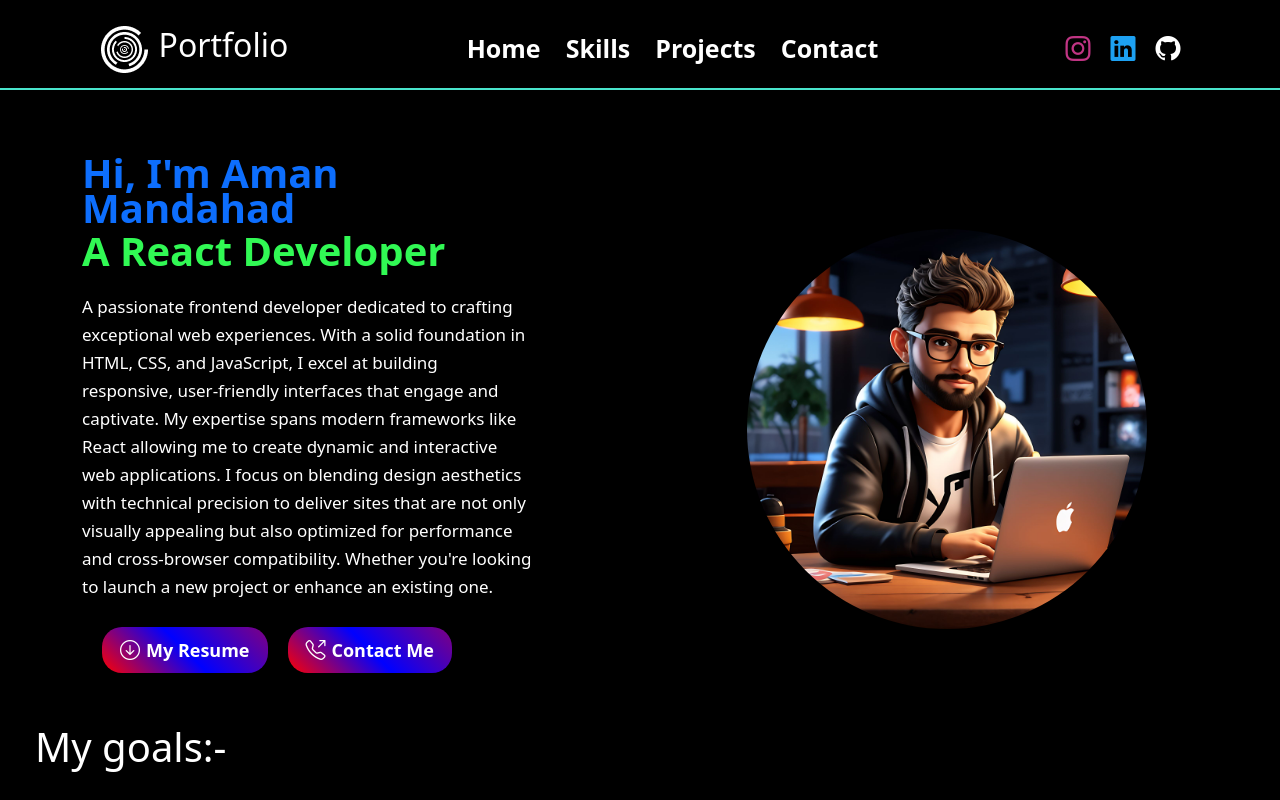
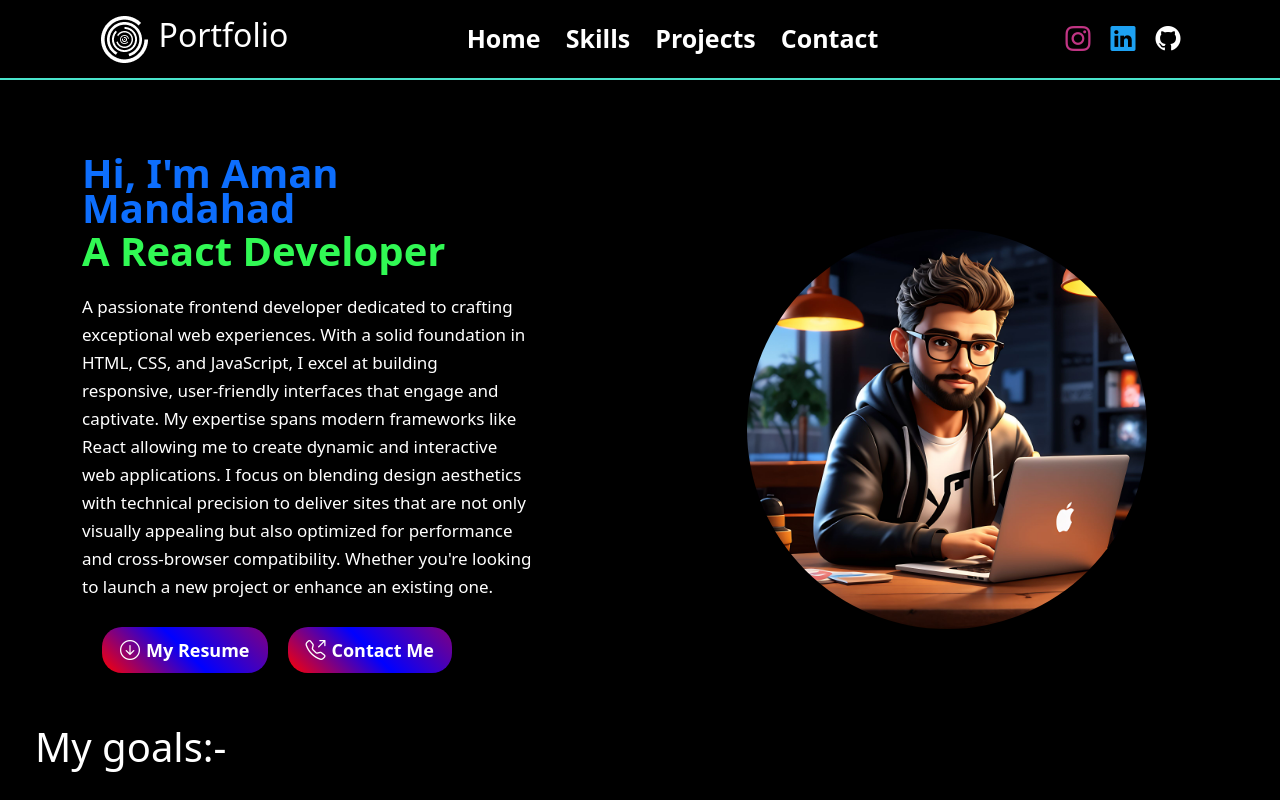
Before and after one commit to Amanmandahad/Portfolio, a React (Vite) app: page / in a window 1280 px wide. Shown: the top 800 px of the page. Built offline with nearby package versions, Linux system fonts and the light colour scheme.

Commit message:
practise

```diff
--- a/src/components/header-footer/Header.module.css
+++ b/src/components/header-footer/Header.module.css
@@ -3,7 +3,6 @@
   height: 80px;
   border-bottom: 2px solid #4AE5CC;
   width: 100%;
-  margin: 10px 0px;
   display: flex;
   justify-content: space-around;
   padding: 0 50px;
```
